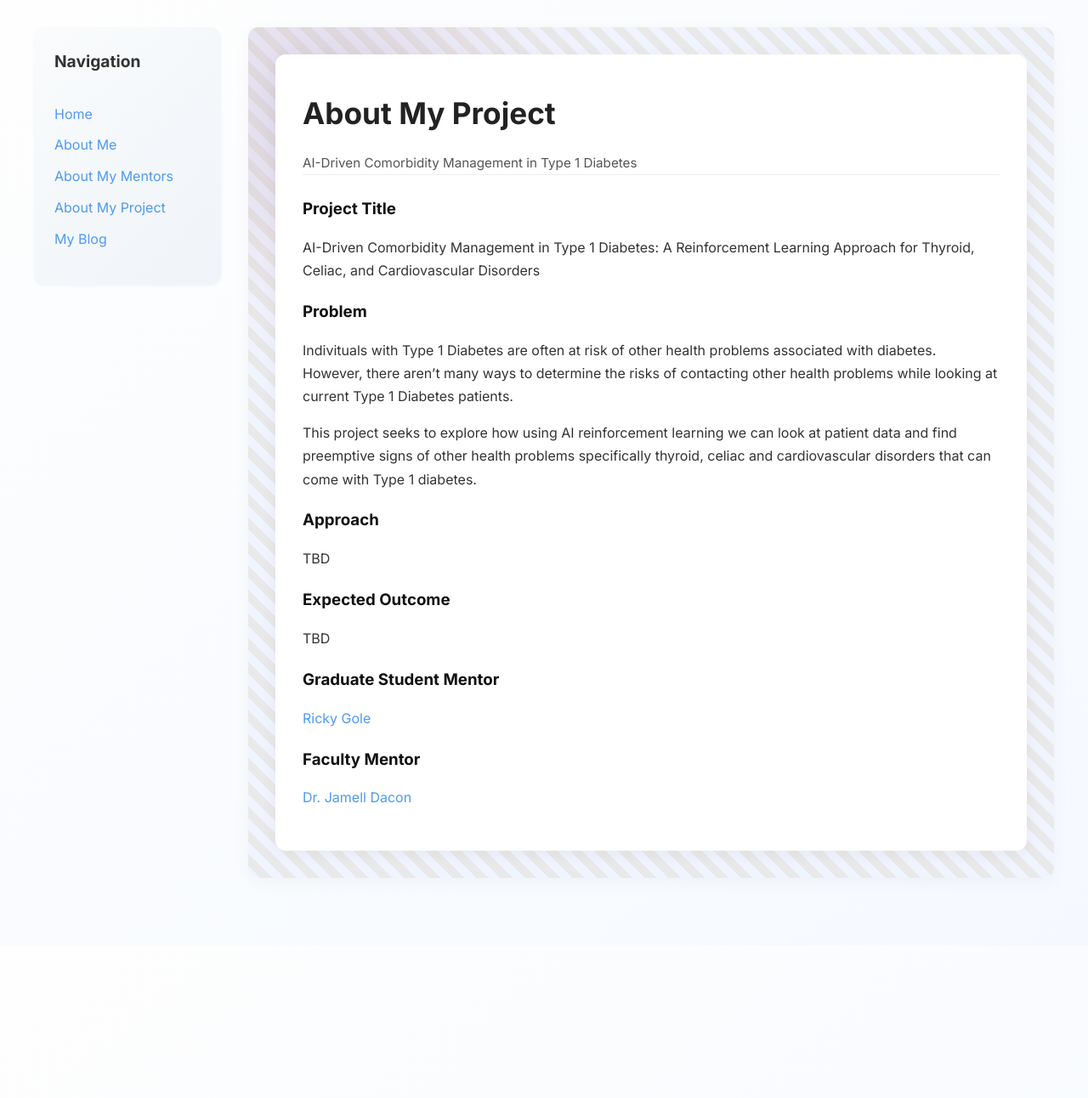
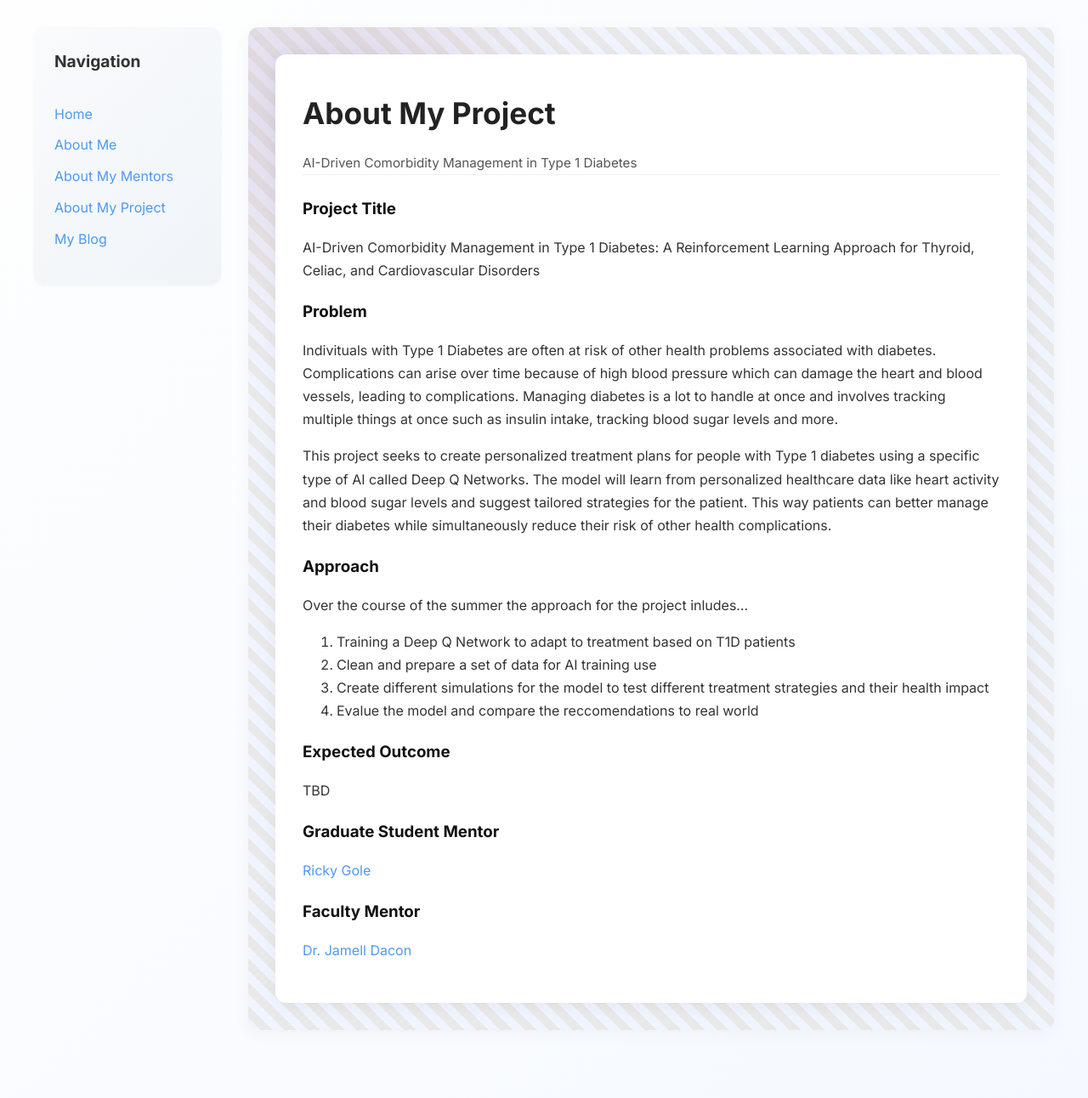
Before and after one commit to anuvanuzhat/anuvanuzhat.github.io, a Jekyll site: the page built from pages/about-my-project.md, in a window 1280 px wide. Shown: the whole page at 85% size. Built offline with Jekyll 4.4.1, drawn with Linux system fonts in a browser that asks for light colours; before the commit the page ends 1113 px from its top, so only the background shows below that.

Commit message:
Update about-my-project.md

```diff
--- a/pages/about-my-project.md
+++ b/pages/about-my-project.md
@@ -6,12 +6,16 @@ permalink: /about-my-project.html
 subtitle: AI-Driven Comorbidity Management in Type 1 Diabetes
 project_title: "AI-Driven Comorbidity Management in Type 1 Diabetes: A Reinforcement Learning Approach for Thyroid, Celiac, and Cardiovascular Disorders"
 problem: |
-  Indivituals with Type 1 Diabetes are often at risk of other health problems associated with diabetes. However, there aren't many ways to determine the risks of contacting other health problems while looking at current Type 1 Diabetes patients.
+  Indivituals with Type 1 Diabetes are often at risk of other health problems associated with diabetes. Complications can arise over time because of high blood pressure which can damage the heart and blood vessels, leading to complications. Managing diabetes is a lot to handle at once and involves tracking multiple things at once such as insulin intake, tracking blood sugar levels and more.
 
-  This project seeks to explore how using AI reinforcement learning we can look at patient data and find preemptive signs of other health problems specifically thyroid, celiac and cardiovascular disorders that can come with Type 1 diabetes.
+  This project seeks to create personalized treatment plans for people with Type 1 diabetes using a specific type of AI called Deep Q Networks. The model will learn from personalized healthcare data like heart activity and blood sugar levels and suggest tailored strategies for the patient. This way patients can better manage their diabetes while simultaneously reduce their risk of other health complications.
 
 approach: |
-  TBD
+  Over the course of the summer the approach for the project inludes...
+    1. Training a Deep Q Network to adapt to treatment based on T1D patients
+    2. Clean and prepare a set of data for AI training use
+    3. Create different simulations for the model to test different treatment strategies and their health impact
+    4. Evalue the model and compare the reccomendations to real world
 
 outcome: |
   TBD
```
